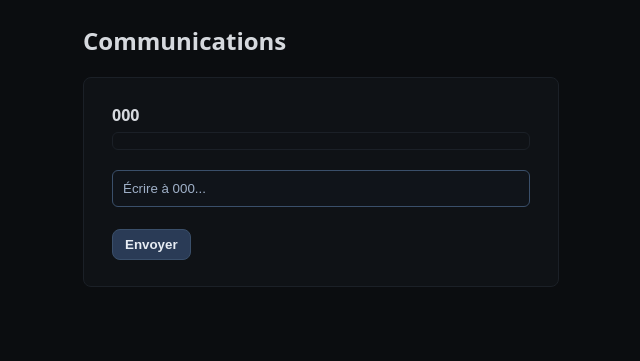
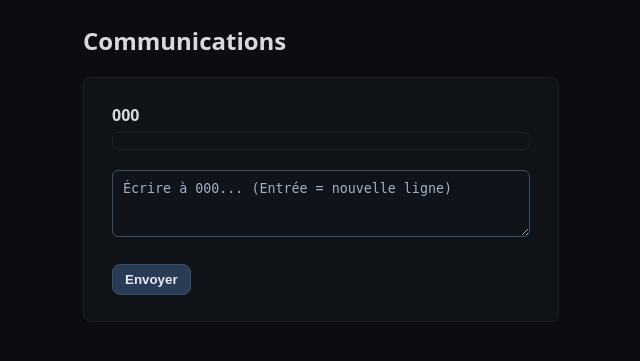
Before and after one commit to vabalata1/Cipher-Pol, a Node server app: template src/views/communications/index.ejs in a window 1280 px wide. Shown: the part 55-416 px from the top of the page, without its empty margins (73-713 px from the left). Run offline with Node 20, Linux system fonts and the light colour scheme; the template is opened without the code that fills it: most values are stand-ins (such as "Sample title", 1, 10 or a date in 2020); some libraries are stand-ins or nearby versions.

Commit message:
Comms: allow multiline messages (textarea) and preserve newlines

```diff
--- a/public/js/communications.js
+++ b/public/js/communications.js
@@ -48,7 +48,7 @@
     form.addEventListener('submit', async (e) => {
       e.preventDefault();
       const peer = form.getAttribute('data-peer');
-      const input = form.querySelector('input[name="content"]');
+      const input = form.querySelector('textarea[name="content"]');
       const tokenEl = form.querySelector('input[name="_csrf"]');
       const token = tokenEl ? tokenEl.value : undefined;
       const text = (input.value || '').trim();
--- a/src/views/communications/index.ejs
+++ b/src/views/communications/index.ejs
@@ -20,7 +20,7 @@
               <% if (csrfToken) { %>
                 <input type="hidden" name="_csrf" value="<%= csrfToken %>" />
               <% } %>
-              <input type="text" name="content" placeholder="Écrire à <%= u.code %>..." />
+              <textarea name="content" rows="3" placeholder="Écrire à <%= u.code %>... (Entrée = nouvelle ligne)"></textarea>
               <div class="actions">
                 <button class="btn btn-primary" type="submit">Envoyer</button>
               </div>
```
